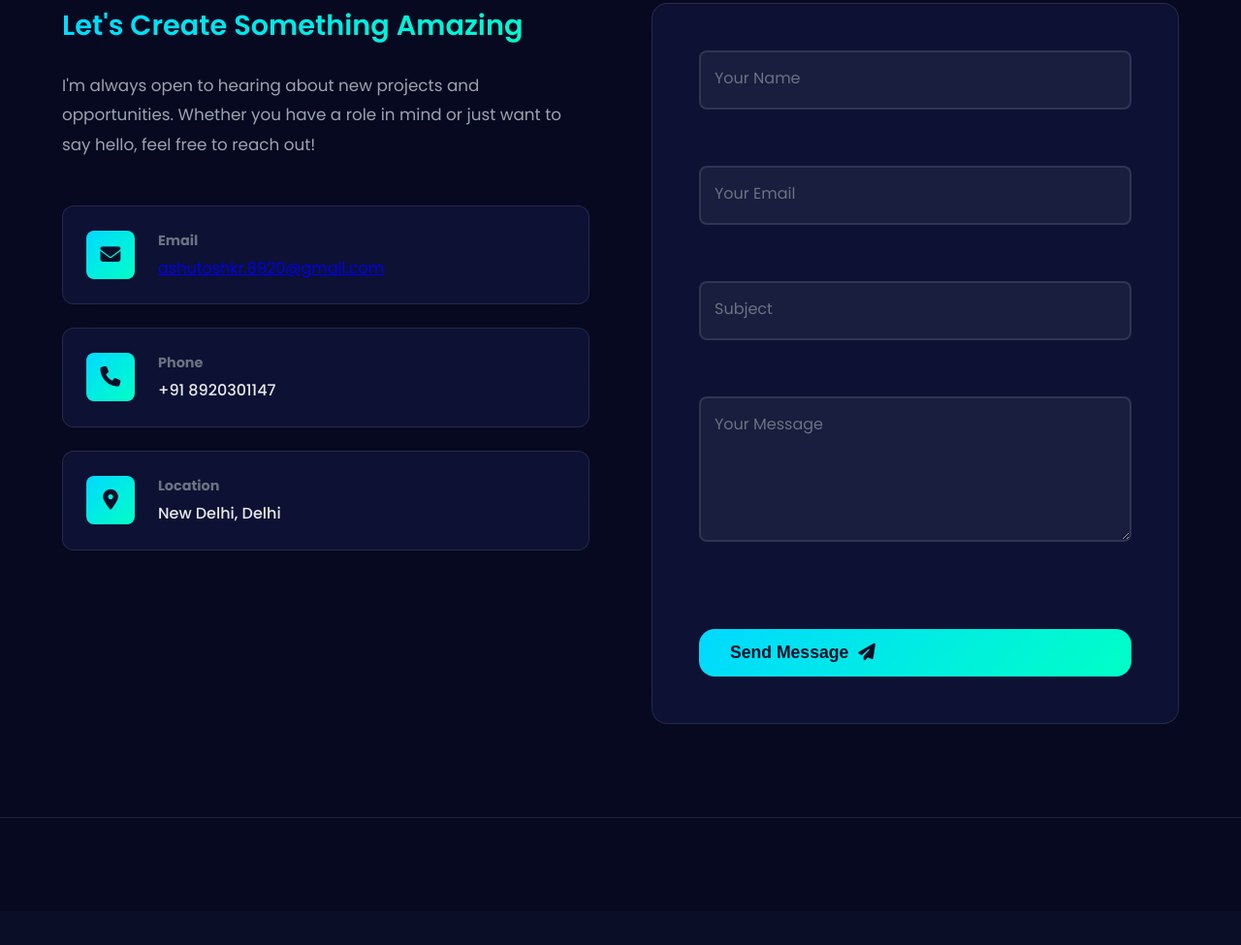
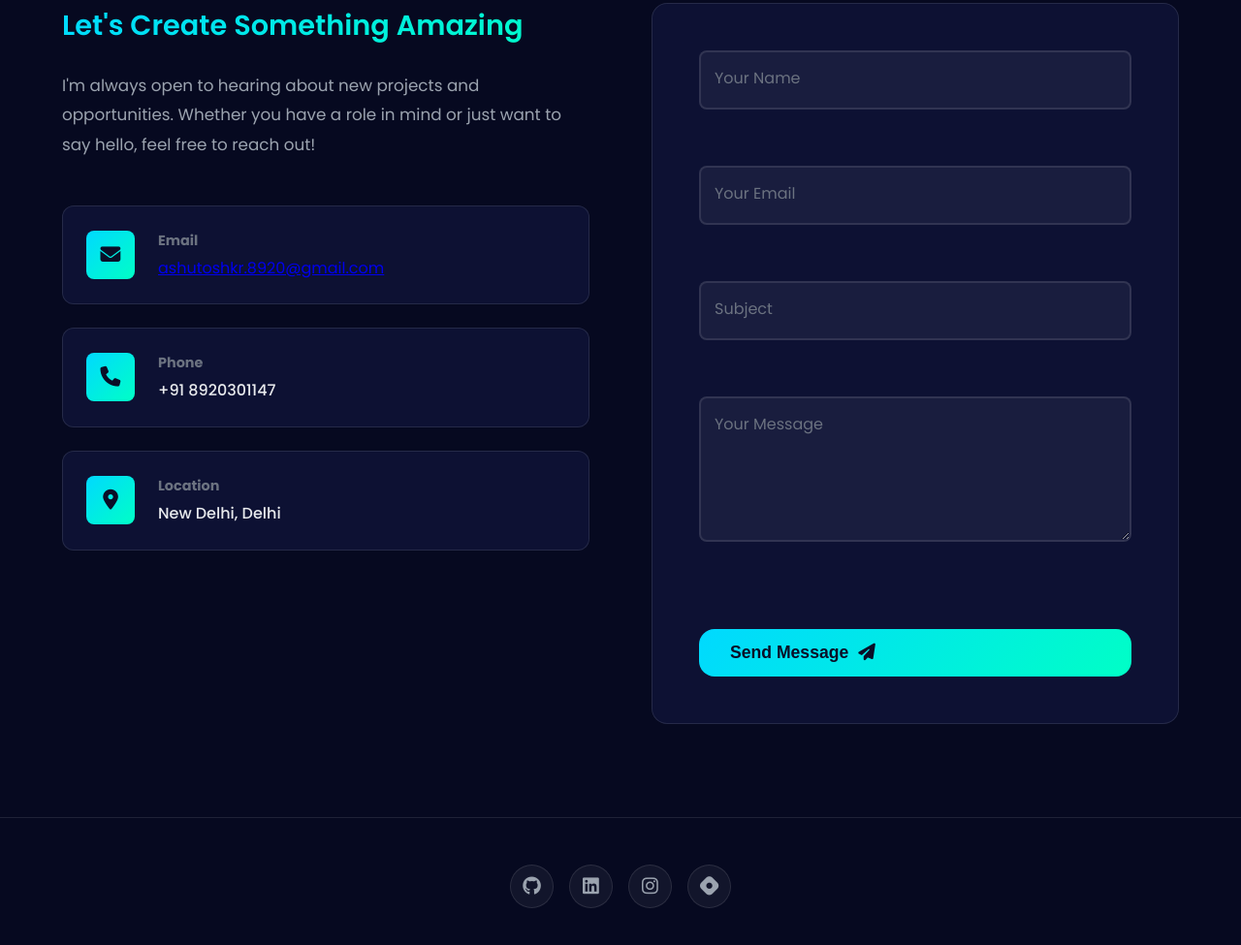
Before and after one commit to Ashutoshkr-12/Portfolio, a plain HTML site: page index.html in a window 1280 px wide. Shown: the part 5509-6484 px from the top of the page at 97% size. Before the commit the page ends 6449 px from the top, so only its background shows below. Drawn offline with Linux system fonts and the light colour scheme.

Commit message:
Add social media links to footer with external targets

```diff
--- a/index.html
+++ b/index.html
@@ -563,7 +563,32 @@
     <!-- Footer -->
     <footer class="footer">
       <div class="container">
-
+        <div class="social-links">
+          <a
+            href="https://github.com/Ashutoshkr-12"
+            target="'_blank"
+            class="social-icon"
+            ><i class="fab fa-github"></i
+          ></a>
+          <a
+            href="https://www.linkedin.com/in/ashutosh-kumar-4107662a4/"
+            target="_blank"
+            class="social-icon"
+            ><i class="fab fa-linkedin"></i
+          ></a>
+          <a
+            href="https://www.instagram.com/yeah.its_ashutosh/"
+            target="_blank"
+            class="social-icon"
+            ><i class="fa-brands fa-instagram"></i
+          ></a>
+          <a
+            href="https://hashnode.com/@ashutosh12"
+            target="_blank"
+            class="social-icon"
+            ><i class="fa-brands fa-hashnode"></i
+          ></a>
+        </div>
       </div>
     </footer>
 
```
